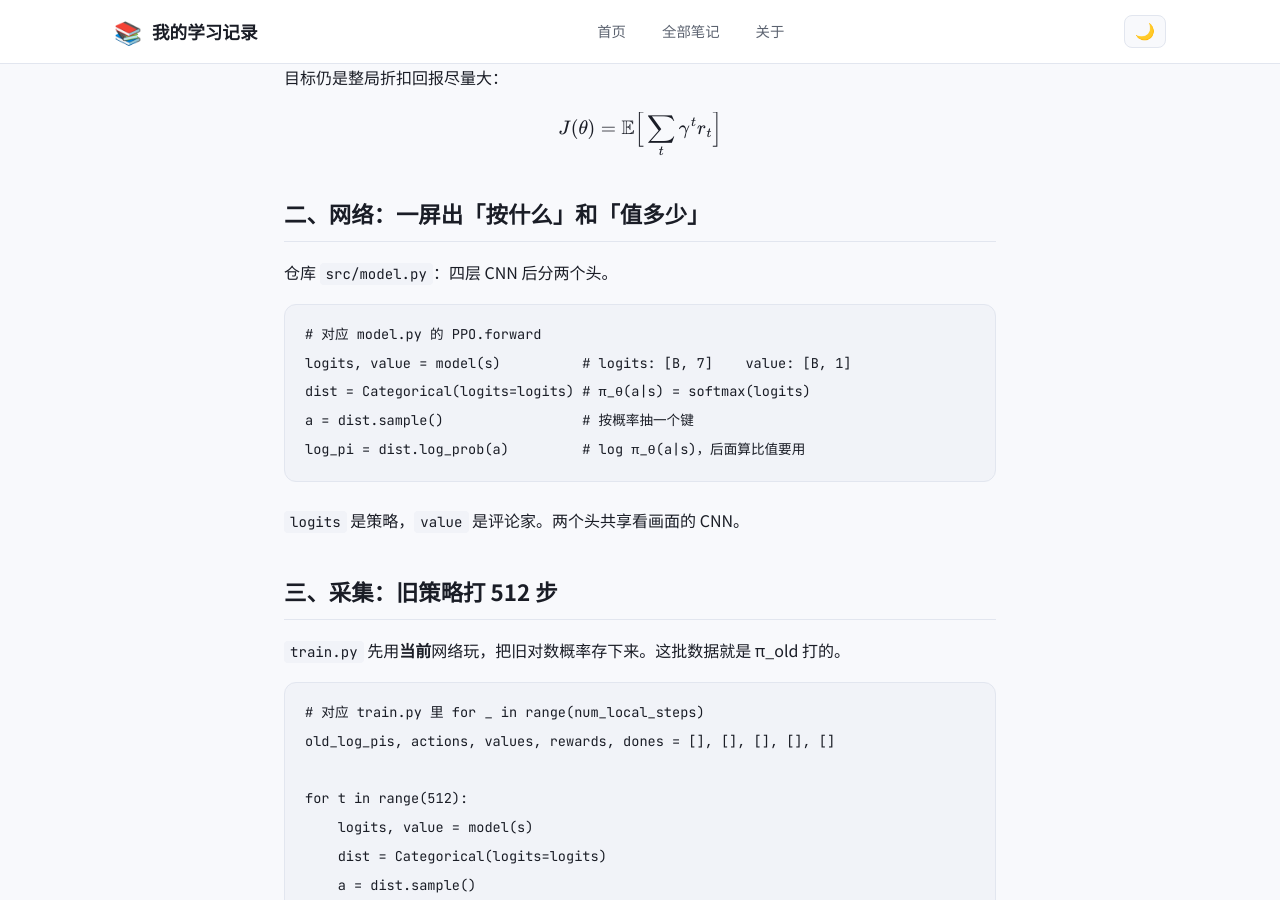
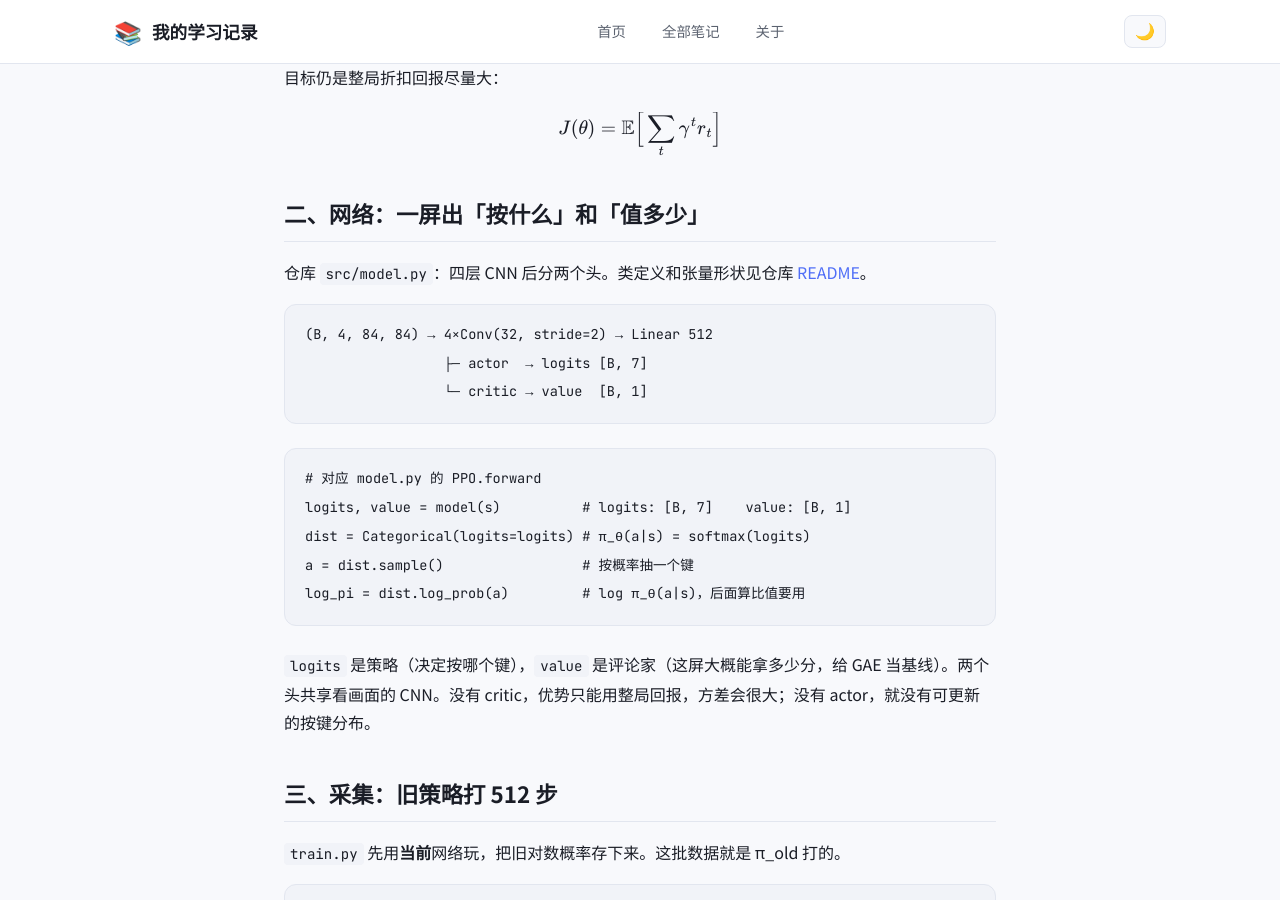
Before and after one commit to SummerXC-66/SummerXC-66.github.io, a Jekyll site: the page built from _posts/2026-08-29-ppo.md, in a window 1280 px wide and 900 px high, scrolled down 1171 px. Built offline with Jekyll 4.4.1, drawn with Linux system fonts in a browser that asks for light colours; formulas are drawn with MathJax 3.

Commit message:
在 README 补上马里奥 PPO 网络结构，并写清各头的作用。
Co-authored-by: Cursor <cursoragent@cursor.com>

````diff
--- a/_posts/2026-08-29-ppo.md
+++ b/_posts/2026-08-29-ppo.md
@@ -46,7 +46,13 @@ $$
 
 ## 二、网络：一屏出「按什么」和「值多少」
 
-仓库 `src/model.py`：四层 CNN 后分两个头。
+仓库 `src/model.py`：四层 CNN 后分两个头。类定义和张量形状见仓库 [README](https://github.com/SummerXC-66/SummerXC-66.github.io#ppo-马里奥model-结构与定义)。
+
+```
+(B, 4, 84, 84) → 4×Conv(32, stride=2) → Linear 512
+                 ├─ actor  → logits [B, 7]
+                 └─ critic → value  [B, 1]
+```
 
 ```python
 # 对应 model.py 的 PPO.forward
@@ -56,7 +62,7 @@ a = dist.sample()                 # 按概率抽一个键
 log_pi = dist.log_prob(a)         # log π_θ(a|s)，后面算比值要用
 ```
 
-`logits` 是策略，`value` 是评论家。两个头共享看画面的 CNN。
+`logits` 是策略（决定按哪个键），`value` 是评论家（这屏大概能拿多少分，给 GAE 当基线）。两个头共享看画面的 CNN。没有 critic，优势只能用整局回报，方差会很大；没有 actor，就没有可更新的按键分布。
 
 ## 三、采集：旧策略打 512 步
 
````
Also changed, not shown: README.md.
